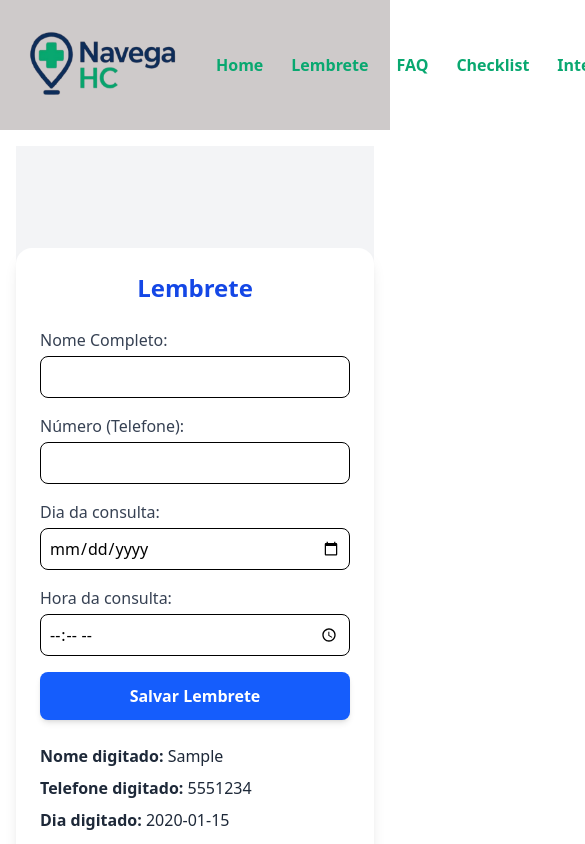
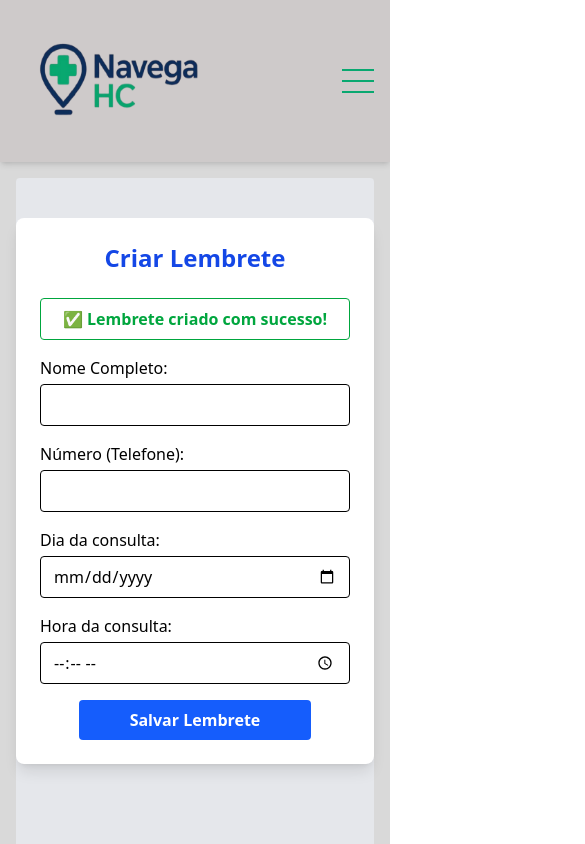
Before and after one commit to NavegaHC/NavegaHC-site, a React (Vite) app in the folder NavegaHC/: page /lembrete in a window 390 px wide. Both pictures are taken after typing "Sample", "5551234", "2020-01-15", "10:30" into the empty fields and a click on the button "Salvar Lembrete". Shown: the top 844 px of the page, 585 px wide, since content can reach past the window. Built offline with nearby package versions, Linux system fonts and the light colour scheme.

Commit message:
mudando algumas coisas e melhorando responsividade

```diff
--- a/NavegaHC/src/App.tsx
+++ b/NavegaHC/src/App.tsx
@@ -13,7 +13,7 @@ function App() {
 
   return (
     <>
-    <div className="min-h-screen flex flex-col">
+    <div className="min-h-screen flex flex-col bg-[#d9d9d9]">
     <BrowserRouter>
     <Cabecalho />
     <main className="p-4">
--- a/NavegaHC/src/componentes/Cabecalho/Cabecalho.tsx
+++ b/NavegaHC/src/componentes/Cabecalho/Cabecalho.tsx
@@ -1,23 +1,85 @@
-import { Link } from "react-router-dom"
+import { useState } from "react";
+import { Link } from "react-router-dom";
 
-function Cabecalho(){
-    return(
-        <>
-            <header className="bg-[#cecaca] text-white p-0">
-                <div className="flex justify-between items-center">
-                    <img src="public/img/logonhc.png" alt="Logo NavegaHC" className="p-2 h-[130px] w-[200px]"></img>
-                    <nav className="flex gap-7 p-4 text-[#09a870]">
-                        <Link to="/home" className="hover:text-[#000] font-bold">Home</Link>
-                        <Link to="/lembrete" className=" hover:text-[#000] font-bold">Lembrete</Link>
-                        <Link to="/faq" className="hover:text-[#000] font-bold">FAQ</Link>
-                        <Link to="/checklist" className="hover:text-[#000] font-bold">Checklist</Link>
-                        <Link to="/integrantes" className="hover:text-[#000] font-bold">Integrantes</Link>
-                        <Link to="/form" className="hover:text-[#000] font-bold">Formulário</Link>
-                        <Link to="/contato" className="hover:text-[#000] font-bold">Contato</Link>
-                    </nav>
-                </div>
-            </header>
-        </>
-    )
+function Cabecalho() {
+  const [menuOpen, setMenuOpen] = useState(false);
+
+  const links = [
+    { to: "/home", label: "Home" },
+    { to: "/lembrete", label: "Lembrete" },
+    { to: "/faq", label: "FAQ" },
+    { to: "/checklist", label: "Checklist" },
+    { to: "/integrantes", label: "Integrantes" },
+    { to: "/form", label: "Formulário" },
+    { to: "/contato", label: "Contato" },
+  ];
+
+  return (
+    <>
+    <header className="bg-[#cecaca] shadow-md">
+      <div className="w-full mx-auto flex justify-between items-center p-4">
+        {/* Logo */}
+        <img
+          src="public/img/logonhc.png"
+          alt="Logo NavegaHC"
+          className="h-32.5 w-50 sm:h-24 sm:w-48"
+        />
+
+        {/* Menu desktop */}
+        <nav className="hidden md:flex gap-6 text-green-600 font-bold">
+          {links.map((link) => (
+            <Link
+              key={link.to}
+              to={link.to}
+              className="hover:text-black transition-colors"
+            >
+              {link.label}
+            </Link>
+          ))}
+        </nav>
+
+        {/* Botão hambúrguer para mobile */}
+        <div className="md:hidden">
+          <button
+            onClick={() => setMenuOpen(!menuOpen)}
+            className="flex flex-col justify-between h-6 w-8"
+          >
+            <span
+              className={`block h-0.5 w-full bg-[#09a870] transform transition duration-300 ${
+                menuOpen ? "rotate-45 translate-y-2" : ""
+              }`}
+            ></span>
+            <span
+              className={`block h-0.5 w-full bg-[#09a870] transition-opacity duration-300 ${
+                menuOpen ? "opacity-0" : "opacity-100"
+              }`}
+            ></span>
+            <span
+              className={`block h-0.5 w-full bg-[#09a870] transform transition duration-300 ${
+                menuOpen ? "-rotate-45 -translate-y-2" : ""
+              }`}
+            ></span>
+          </button>
+        </div>
+      </div>
+
+      {/* Menu mobile */}
+      {menuOpen && (
+        <nav className="md:hidden bg-[#d9d9d9] w-full flex flex-col items-center gap-4 py-6 text-[#09a870] font-bold text-4xl h-full">
+          {links.map((link) => (
+            <Link
+              key={link.to}
+              to={link.to}
+              onClick={() => setMenuOpen(false)}
+              className="hover:text-black transition-colors"
+            >
+              {link.label}
+            </Link>
+          ))}
+        </nav>
+      )}
+    </header>
+    </>
+  );
 }
 export default Cabecalho;
--- a/NavegaHC/src/pages/Home/Home.tsx
+++ b/NavegaHC/src/pages/Home/Home.tsx
@@ -1,19 +1,33 @@
-function Home(){
-    return(
-        <>
-        <div className="min-h-screen flex flex-col">
-        <h1 className="text-4xl text-black font-bold">
-            Bem vindo ao NavegaHC
-            <img src="/public/img/menina_home.png" alt="imagem de menina"/>
-        </h1>
-        <p className="text-base">
-             O Navega HC é seu portal de apoio para facilitar as consultas de fisioterapia online do IMREA.
-                        Aqui você encontra orientações simples, dicas para usar a tecnologia e ferramentas para
-                        organizar seu tratamento. Tudo pensado para tornar sua experiência fácil, segura e eficiente,
-                        ajudando você a cuidar da sua saúde com conforto e praticidade.
-        </p>
+function Home() {
+  return (
+    <section className="min-h-screen flex items-center justify-center bg-gray-200 rounded-2xl px-6">
+      <div className="max-w-6xl w-full grid md:grid-cols-2 gap-10 items-center">
+        {/* Texto */}
+        <div className="space-y-6">
+          <h1 className="text-4xl md:text-5xl font-extrabold text-gray-800 leading-tight">
+            Bem-vindo ao <span className="text-[#092d5c]">NavegaHC</span>
+          </h1>
+          <p className="text-lg text-gray-700 leading-relaxed">
+            O <span className="font-semibold">Navega HC</span> é seu portal de apoio para facilitar as consultas de fisioterapia
+            online do IMREA. Aqui você encontra orientações simples, dicas para usar a tecnologia e ferramentas
+            para organizar seu tratamento.
+          </p>
+          <p className="text-lg text-gray-700 leading-relaxed">
+            Tudo pensado para tornar sua experiência fácil, segura e eficiente, ajudando você a cuidar da sua
+            saúde com conforto e praticidade.
+          </p>
         </div>
-        </>
-    );
+
+        <div className="flex justify-center">
+          <img
+            src="/img/menina_home.png"
+            alt="Ilustração de menina usando computador"
+            className="max-w-xs md:max-w-md rounded-2xl"
+          />
+        </div>
+      </div>
+    </section>
+  );
 }
+
 export default Home;
--- a/NavegaHC/src/pages/Home/Lembrete/Lembrete.tsx
+++ b/NavegaHC/src/pages/Home/Lembrete/Lembrete.tsx
@@ -1,120 +1,109 @@
 import { useState } from "react";
 
-const Lembrete = () => {
-  const [nomeCompleto, setNome] = useState("");
-  const [nomeExibido, setNomeExibido] = useState("");
-  const [numTel, setTel] = useState("");
-  const [numExibido, setNumExibido] = useState("");
-  const [diaConsulta, setDia] = useState("");
-  const [diaExibido, setDiaExibido] = useState("");
-  const [horaConsulta, setHora] = useState("");
-  const [horaExibido, setHoraExibido] = useState("");
+export default function LembreteCompleto() {
+  const [form, setForm] = useState({
+    nome: "",
+    telefone: "",
+    dia: "",
+    hora: "",
+  });
+
+  const [success, setSuccess] = useState(false);
+
+  const handleChange = (e: React.ChangeEvent<HTMLInputElement>) => {
+    const { name, value } = e.target;
+    setForm((prev) => ({ ...prev, [name]: value }));
+  };
 
   const handleSubmit = (e: React.FormEvent) => {
     e.preventDefault();
-    setNomeExibido(nomeCompleto);
-    setNome("");
-    setNumExibido(numTel);
-    setTel("");
-    setDiaExibido(diaConsulta);
-    setDia("");
-    setHoraExibido(horaConsulta);
-    setHora("");
+    setSuccess(true);
+    setForm({ nome: "", telefone: "", dia: "", hora: "" });
+    setTimeout(() => setSuccess(false), 8000);
   };
 
   return (
-    <div className="min-h-screen flex flex-col items-center justify-center bg-gray-100 py-10">
-      <div className="w-full max-w-md bg-white shadow-lg rounded-2xl p-6">
-        <h1 className="text-2xl font-bold text-center text-blue-700 mb-6">
-          Lembrete
-        </h1>
+    <main className="min-h-screen flex flex-col items-center bg-gray-200 rounded py-10">
+      <div className="bg-white shadow-lg rounded-lg p-6 w-full max-w-lg">
+        <h2 className="text-2xl font-bold text-center mb-6 text-blue-700">
+          Criar Lembrete
+        </h2>
+
+        {success && (
+          <div className="text-center text-green-600 font-bold mb-4 p-2 border border-green-600 rounded">
+            ✅ Lembrete criado com sucesso!
+          </div>
+        )}
 
         <form onSubmit={handleSubmit} className="space-y-4">
           <div>
-            <label className="block font-medium text-gray-700">
+            <label htmlFor="nome" className="block font-medium">
               Nome Completo:
             </label>
             <input
               type="text"
-              value={nomeCompleto}
-              onChange={(e) => setNome(e.target.value)}
-              className="w-full mt-1 p-2 border rounded-lg focus:ring-2 focus:ring-blue-500"
+              name="nome"
+              id="nome"
+              value={form.nome}
+              onChange={handleChange}
               required
+              className="mt-1 w-full border rounded px-3 py-2 focus:ring-2 focus:ring-blue-500"
             />
           </div>
 
           <div>
-            <label className="block font-medium text-gray-700">
+            <label htmlFor="telefone" className="block font-medium">
               Número (Telefone):
             </label>
             <input
               type="tel"
-              value={numTel}
-              onChange={(e) => setTel(e.target.value)}
-              className="w-full mt-1 p-2 border rounded-lg focus:ring-2 focus:ring-blue-500"
+              name="telefone"
+              id="telefone"
+              value={form.telefone}
+              onChange={handleChange}
               required
+              className="mt-1 w-full border rounded px-3 py-2 focus:ring-2 focus:ring-blue-500"
             />
           </div>
 
           <div>
-            <label className="block font-medium text-gray-700">
+            <label htmlFor="dia" className="block font-medium">
               Dia da consulta:
             </label>
             <input
               type="date"
-              value={diaConsulta}
-              onChange={(e) => setDia(e.target.value)}
-              className="w-full mt-1 p-2 border rounded-lg focus:ring-2 focus:ring-blue-500"
+              name="dia"
+              id="dia"
+              value={form.dia}
+              onChange={handleChange}
               required
+              className="mt-1 w-full border rounded px-3 py-2 focus:ring-2 focus:ring-blue-500"
             />
           </div>
 
           <div>
-            <label className="block font-medium text-gray-700">
+            <label htmlFor="hora" className="block font-medium">
               Hora da consulta:
             </label>
             <input
               type="time"
-              value={horaConsulta}
-              onChange={(e) => setHora(e.target.value)}
-              className="w-full mt-1 p-2 border rounded-lg focus:ring-2 focus:ring-blue-500"
+              name="hora"
+              id="hora"
+              value={form.hora}
+              onChange={handleChange}
               required
+              className="mt-1 w-full border rounded px-3 py-2 focus:ring-2 focus:ring-blue-500"
             />
           </div>
 
           <button
             type="submit"
-            className="w-full py-3 bg-blue-600 hover:bg-blue-700 text-white font-semibold rounded-lg shadow-md transition duration-300"
+            className="flex justify-center w-3/4 mx-auto bg-blue-600 text-white text-center font-bold py-2 rounded hover:bg-blue-700 transition"
           >
             Salvar Lembrete
           </button>
         </form>
-
-        <div className="mt-6 space-y-2 text-gray-800">
-          {nomeExibido && (
-            <p>
-              <b>Nome digitado:</b> {nomeExibido}
-            </p>
-          )}
-          {numExibido && (
-            <p>
-              <b>Telefone digitado:</b> {numExibido}
-            </p>
-          )}
-          {diaExibido && (
-            <p>
-              <b>Dia digitado:</b> {diaExibido}
-            </p>
-          )}
-          {horaExibido && (
-            <p>
-              <b>Horário digitado:</b> {horaExibido}
-            </p>
-          )}
-        </div>
       </div>
-    </div>
+    </main>
   );
-};
-
-export default Lembrete;
+}
```
Also changed, not shown: NavegaHC/src/pages/Home/Faq/Faq.tsx (+45 -32 lines).
